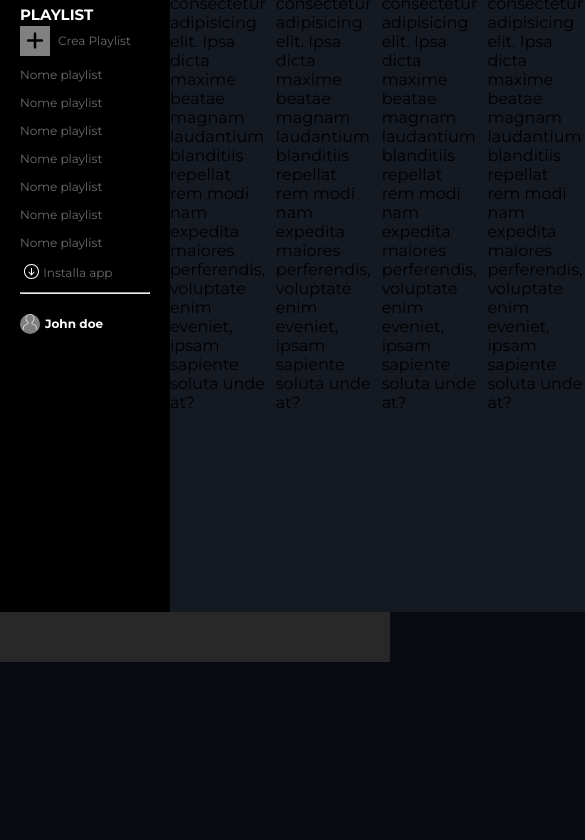
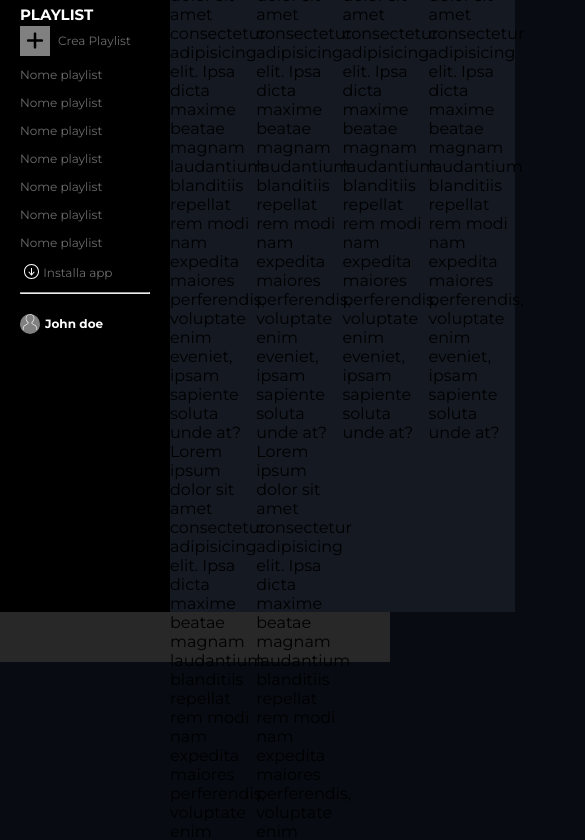
Before and after one commit to Francesco-Rianna/html-css-spotifyweb, a plain HTML site: page index.html in a window 390 px wide. Shown: the part 182-1022 px from the top of the page, 585 px wide, since content can reach past the window. Before the commit the page ends 844 px from the top, so only its background shows below. Drawn offline with Linux system fonts and the light colour scheme.

Commit message:
feat : added responsive in main

```diff
--- a/index.html
+++ b/index.html
@@ -84,7 +84,7 @@
             </div>
 
             <div class="main-content">
-                <ul class="flex ">
+                <ul class="flex  ">
                     <li>IN EVIDENZA</li>
                     <li>PODCAST</li>
                     <li>CLASSIFICHE</li>
@@ -92,7 +92,7 @@
                     <li>SCOPRI</li>
                 </ul>
 
-                <div class="row flex ">
+                <div class="row  ">
                     <div class="col">Lorem ipsum dolor sit amet consectetur adipisicing elit. Ipsa dicta maxime beatae
                         magnam laudantium blanditiis repellat rem modi nam expedita maiores perferendis, voluptate enim
                         eveniet, ipsam sapiente soluta unde at?</div>
--- a/style.css
+++ b/style.css
@@ -142,21 +142,6 @@ main {
     color: #fff;
 }
 
-
-
-
-
-
-
-
-
-
-
-
-
-
-
-
 /*-------------------
    MAIN
 -------------------*/
@@ -181,6 +166,10 @@ main {
     gap: 10px;
 }
 
+.row {
+    display: flex;
+}
+
 .btn {
     background: transparent;
     color: #fff;
@@ -201,3 +190,15 @@ main .col {
     font-size: 12px;
     margin-top: 10px;
 }
+
+@media screen and (max-width: 1100px) {
+
+    .main-content .row {
+        flex-wrap: wrap;
+
+    }
+
+    main .col {
+        width: calc(100%/4);
+    }
+}
```
